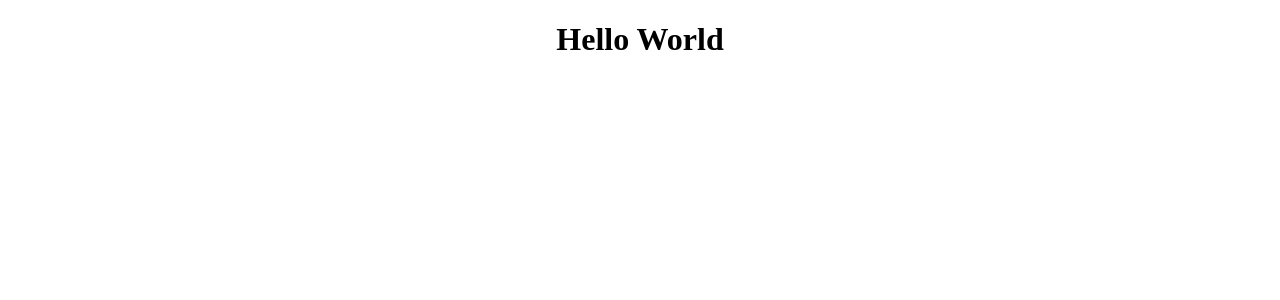
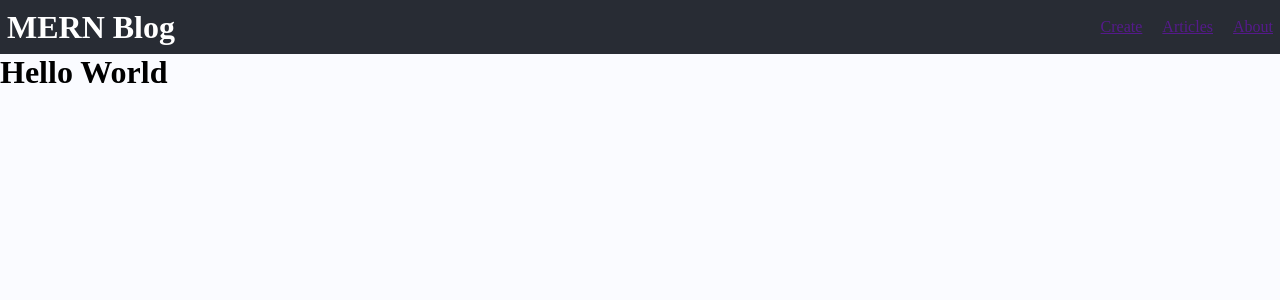
Before and after one commit to emmanz1995/connectOne-app, a React (Create React App) app in the folder client/: page / in a window 1280 px wide. Shown: the top 300 px of the page. Built offline with nearby package versions, Linux system fonts and the light colour scheme.

Commit message:
worked on navbar

```diff
--- a/client/public/index.html
+++ b/client/public/index.html
@@ -10,6 +10,8 @@
       content="Web site created using create-react-app"
     />
     <link rel="apple-touch-icon" href="%PUBLIC_URL%/logo192.png" />
+    <link rel="stylesheet" href="https://use.fontawesome.com/releases/v5.15.4/css/all.css">
+    <link rel="stylesheet" href="https://use.fontawesome.com/releases/v5.15.4/css/v4-shims.css">
     <!--
       manifest.json provides metadata used when your web app is installed on a
       user's mobile device or desktop. See https://developers.google.com/web/fundamentals/web-app-manifest/
--- a/client/src/App.js
+++ b/client/src/App.js
@@ -1,10 +1,12 @@
 import React from 'react';
-import './App.scss';
 import { Routes, Route } from 'react-router-dom';
+import './scss/main.scss';
+import Navbar from './components/Navbar/Navbar';
 
 function App() {
   return (
-    <div className="App">
+    <div>
+      <Navbar />
       {/*<Routes>*/}
       {/*  /!*<Route exact path="/" element={} />*!/*/}
       {/*</Routes>*/}
--- /dev/null
+++ b/client/src/components/Navbar/Navbar.jsx
@@ -0,0 +1,21 @@
+import React, { useState } from 'react';
+import './Navbar.scss';
+
+const Navbar = () => {
+    const [show, setShow] = useState(false);
+    return (
+        <div className="nav-container">
+            <div className="title-container">
+                <h1>MERN Blog</h1>
+            </div>
+            <i className="fas fa-bars" onClick={() => setShow(!show)} />
+            <ul className={`${!show ? 'collapsed is-expanded' : 'is-expanded'}`}>
+                <li><a href="">Create</a></li>
+                <li><a href="">Articles</a></li>
+                <li><a href="">About</a></li>
+            </ul>
+        </div>
+    );
+}
+
+export default Navbar;
--- /dev/null
+++ b/client/src/components/Navbar/Navbar.scss
@@ -0,0 +1,58 @@
+.nav-container {
+  background-color: #282c34;
+  width: 100%;
+  padding: 2px;
+  color: #fff;
+  display: flex;
+  align-items: center;
+  justify-content: space-between;
+}
+
+.fa-bars {
+  display: none;
+}
+
+.title-container {
+  padding: 0 5px;
+}
+
+ul.collapsed {
+  display: flex;
+  align-items: center;
+  justify-content: space-between;
+  list-style: none;
+  grid-gap: 20px;
+  padding: 0 5px;
+}
+
+@media screen and (max-width: 500px) {
+  ul.collapsed {
+    display: none;
+  }
+  .is-expanded {
+    overflow: hidden;
+    max-height: 500px; /* approximate max height */
+    -moz-transition-duration: 0.4s;
+    -webkit-transition-duration: 0.4s;
+    -o-transition-duration: 0.4s;
+    transition-duration: 0.4s;
+    -moz-transition-timing-function: ease-in;
+    -webkit-transition-timing-function: ease-in;
+    -o-transition-timing-function: ease-in;
+    transition-timing-function: ease-in;
+    position: absolute;
+    top: 25px;
+    left: 0;
+    background-color: #282c34;
+    width: 100%;
+  }
+  li {
+    padding: 15px 10px;
+    margin: 0 0;
+    width: 100%;
+  }
+  .fa-bars {
+    display: block;
+    padding: 0 5px;
+  }
+}
--- a/client/src/scss/main.scss
+++ b/client/src/scss/main.scss
@@ -0,0 +1,14 @@
+* {
+  box-sizing: border-box;
+}
+
+body {
+  padding: 0;
+  margin: 0;
+  background-color: #fafbff;
+}
+
+h1, h2, h3, h4, h5, h6, p {
+  padding: 0;
+  margin: 0;
+}
```
Also changed, not shown: client/src/components/sidebar/Sidebar.jsx (added, +9 -0 lines), client/src/components/sidebar/sidebar.scss (added).
